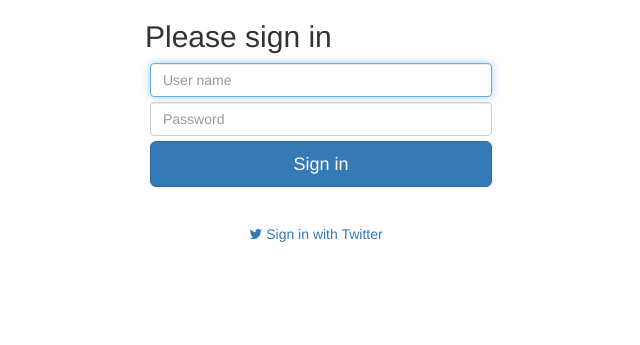
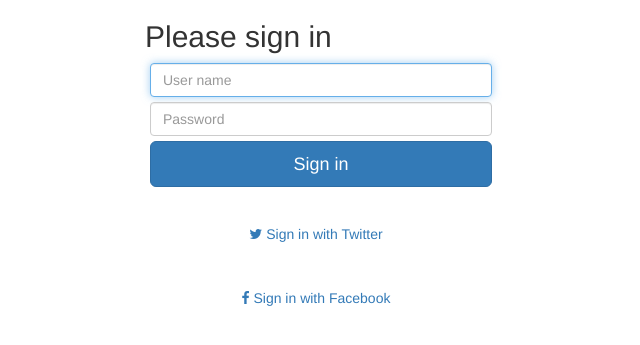
Before and after one commit to uncle-T0ny/GoNote, a Django app: page /login-page/ in a window 1280 px wide. Shown: the top 345 px of the page, without its empty margins (324-964 px from the left). Run offline with Django 3.2, Linux system fonts and the light colour scheme; some libraries are stand-ins or nearby versions.

Commit message:
added facebook auth

```diff
--- a/gonote/settings.py
+++ b/gonote/settings.py
@@ -132,9 +132,12 @@ AUTHENTICATION_BACKENDS = (
     'django.contrib.auth.backends.ModelBackend',
 )
 
-# secrets
+# TWITTER
 SOCIAL_AUTH_TWITTER_KEY = os.environ['SOCIAL_AUTH_TWITTER_KEY']
 SOCIAL_AUTH_TWITTER_SECRET = os.environ['SOCIAL_AUTH_TWITTER_SECRET']
+# FACEBOOK
+SOCIAL_AUTH_FACEBOOK_KEY = os.environ['SOCIAL_AUTH_FACEBOOK_KEY']
+SOCIAL_AUTH_FACEBOOK_SECRET = os.environ['SOCIAL_AUTH_FACEBOOK_SECRET']
 
 SOCIAL_AUTH_LOGIN_REDIRECT_URL = '/'
 SOCIAL_AUTH_LOGIN_URL = '/login-page'
--- a/gonote/templates/login.html
+++ b/gonote/templates/login.html
@@ -12,7 +12,7 @@
 
 <style>
     .social-btns {margin-top: 30px;}
-    .social-btns > a {  width: 200px;margin: 0 auto;}
+    .social-btns a {  width: 200px;margin: 0 auto;}
 </style>
 
 <div class="container">
@@ -34,6 +34,12 @@
         </a>
     </div>
 
+    <div class="social-btns">
+        <a class="btn btn-block btn-social btn-twitter" href="{% url 'social:begin' 'facebook' %}?next={{ request.path }}">
+            <i class="fa fa-facebook"></i> Sign in with Facebook
+        </a>
+    </div>
+
 
 </div>
 </body>
```
Also changed, not shown: README.md.
